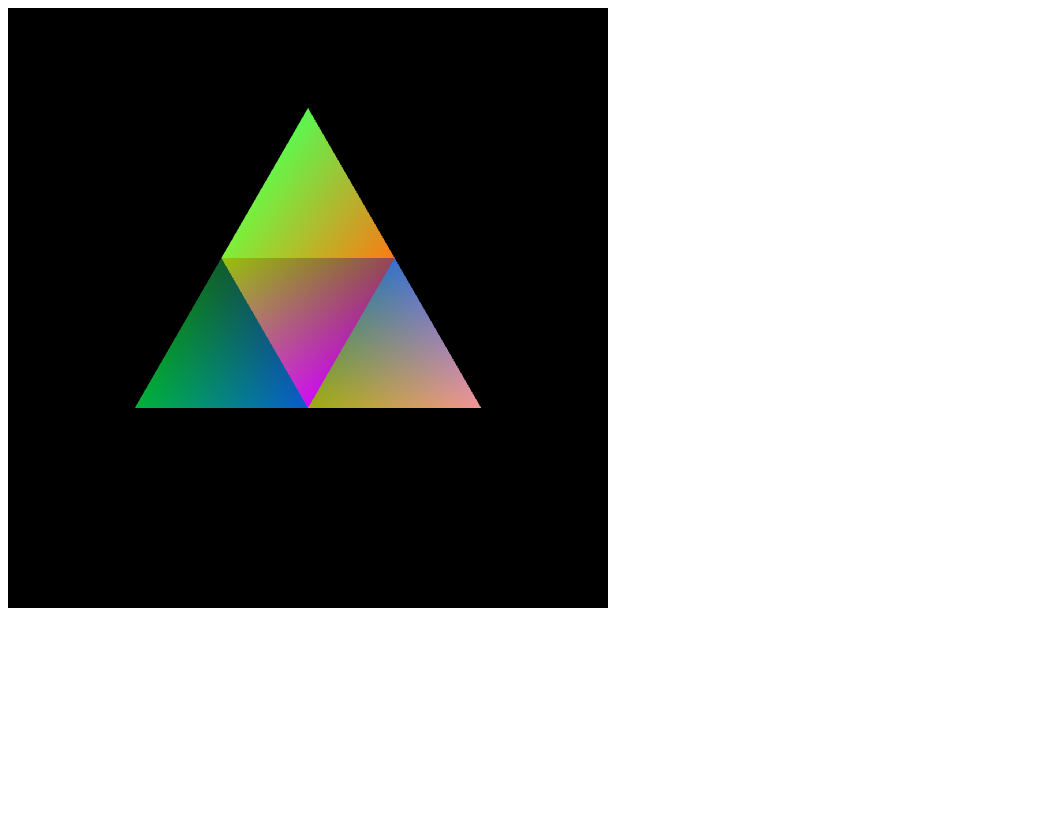
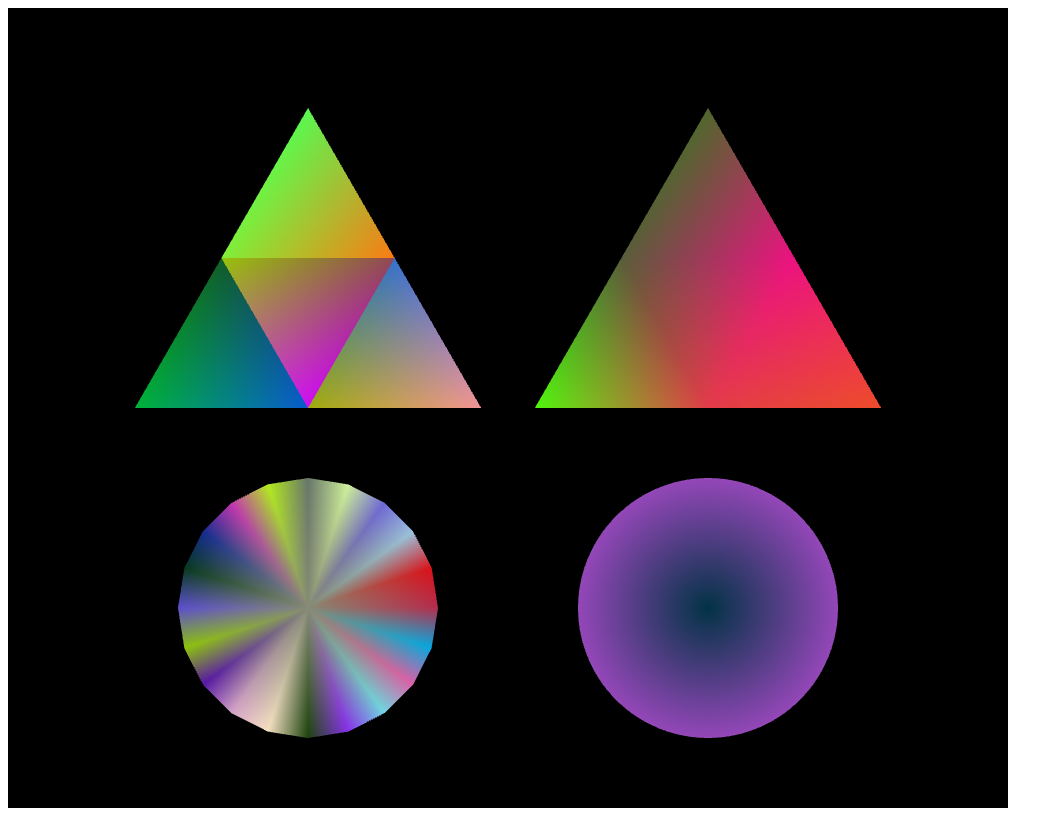
Before and after one commit to kangrnin/webgl2-study, a plain HTML site: page assignment1.html in a window 1280 px wide. Shown: the whole page, without its empty margins (0-1063 px from the left). Drawn offline with Linux system fonts and the light colour scheme.

Commit message:
Add various polygon rendering

```diff
--- a/assignment1.html
+++ b/assignment1.html
@@ -1,7 +1,7 @@
 <html>
   <head> </head>
   <body>
-    <canvas id="app" width="600" height="600"></canvas>
+    <canvas id="app" width="1000" height="800"></canvas>
     <script id="vertex-shader" type="x-shader/x-vertex">
       #version 300 es
 
--- a/src/assignment1.js
+++ b/src/assignment1.js
@@ -6,6 +6,9 @@ class PolygonRenderer {
   }
 
   renderPolygon(positions, colors) {
+    positions = new Float32Array(positions)
+    colors = new Float32Array(colors)
+
     this.setVertexPositions(positions)
     this.setColors(colors)
 
@@ -54,19 +57,42 @@ class PolygonRenderer {
   }
 }
 
+function sinDeg(degree) {
+  return Math.sin(degree * (Math.PI / 180))
+}
+
+function cosDeg(degree) {
+  return Math.cos(degree * (Math.PI / 180))
+}
+
 function generateTrianglePositions(x, y, r) {
-  const cos30 = Math.cos(30 * (Math.PI / 180))
-  const sin30 = Math.sin(30 * (Math.PI / 180))
-  return new Float32Array([x, y - r, x - r * cos30, y + r * sin30, x + r * cos30, y + r * sin30])
+  return [x, y - r, x - r * cosDeg(30), y + r * sinDeg(30), x + r * cosDeg(30), y + r * sinDeg(30)]
 }
 
 function generateRandomColors(n) {
   let colors = []
   for (let i = 0; i < n; i++) {
-    colors = [...colors, Math.random(), Math.random(), Math.random(), 1]
+    colors.push([Math.random(), Math.random(), Math.random(), 1])
   }
+  return colors
+}
 
-  return new Float32Array(colors)
+function renderCircle(renderer, x, y, r, vertexCnt, vertexColorCnt = vertexCnt) {
+  const centerColor = generateRandomColors(1)[0]
+  const vertexColors = generateRandomColors(vertexColorCnt)
+
+  for (let i = 0; i < vertexCnt; i++) {
+    const deg1 = (360 / vertexCnt) * i
+    const deg2 = (360 / vertexCnt) * (i + 1)
+    renderer.renderPolygon(
+      [x, y, x + r * sinDeg(deg1), y - r * cosDeg(deg1), x + r * sinDeg(deg2), y - r * cosDeg(deg2)],
+      [
+        ...centerColor,
+        ...vertexColors[Math.floor(i * (vertexColorCnt / vertexCnt))],
+        ...vertexColors[Math.floor(((i + 1) % vertexCnt) * (vertexColorCnt / vertexCnt))],
+      ]
+    )
+  }
 }
 
 function main() {
@@ -90,27 +116,54 @@ function main() {
   gl.useProgram(program)
   gl.uniform2f(resolutionUniformLocation, gl.canvas.width, gl.canvas.height)
 
-  const cos30 = Math.cos(30 * (Math.PI / 180))
-  const sin30 = Math.sin(30 * (Math.PI / 180))
-  const r = 100
-
+  const x1 = 300
+  const y1 = 300
+  const r1 = 100
   const polygonRenderer = new PolygonRenderer(gl, positionAttributeLocation, colorAttributeLocation)
   polygonRenderer.renderPolygon(
-    generateTrianglePositions(gl.canvas.width / 2, gl.canvas.height / 2 - r, r),
-    generateRandomColors(3)
+    generateTrianglePositions(x1, y1 - r1, r1),
+    generateRandomColors(3).reduce((prev, cur) => [...prev, ...cur])
   )
   polygonRenderer.renderPolygon(
-    generateTrianglePositions(gl.canvas.width / 2 - r * cos30, gl.canvas.height / 2 + r * sin30, r),
-    generateRandomColors(3)
+    generateTrianglePositions(x1 - r1 * cosDeg(30), y1 + r1 * sinDeg(30), r1),
+    generateRandomColors(3).reduce((prev, cur) => [...prev, ...cur])
   )
   polygonRenderer.renderPolygon(
-    generateTrianglePositions(gl.canvas.width / 2 + r * cos30, gl.canvas.height / 2 + r * sin30, r),
-    generateRandomColors(3)
+    generateTrianglePositions(x1 + r1 * cosDeg(30), y1 + r1 * sinDeg(30), r1),
+    generateRandomColors(3).reduce((prev, cur) => [...prev, ...cur])
   )
   polygonRenderer.renderPolygon(
-    generateTrianglePositions(gl.canvas.width / 2, gl.canvas.height / 2, -r),
-    generateRandomColors(3)
+    generateTrianglePositions(x1, y1, -r1),
+    generateRandomColors(3).reduce((prev, cur) => [...prev, ...cur])
   )
+
+  const x2 = 700
+  const y2 = 300
+  const r2 = 100
+  // left to right, top to bottom 0 ~ 5
+  const colors = generateRandomColors(6)
+  polygonRenderer.renderPolygon(generateTrianglePositions(x2, y2 - r2, r2), [...colors[0], ...colors[1], ...colors[2]])
+  polygonRenderer.renderPolygon(generateTrianglePositions(x2 - r2 * cosDeg(30), y2 + r2 * sinDeg(30), r2), [
+    ...colors[1],
+    ...colors[3],
+    ...colors[4],
+  ])
+  polygonRenderer.renderPolygon(generateTrianglePositions(x2, y2, -r2), [...colors[4], ...colors[2], ...colors[1]])
+  polygonRenderer.renderPolygon(generateTrianglePositions(x2 + r2 * cosDeg(30), y2 + r2 * sinDeg(30), r2), [
+    ...colors[2],
+    ...colors[4],
+    ...colors[5],
+  ])
+
+  const x3 = 300
+  const y3 = 600
+  const r3 = 130
+  renderCircle(polygonRenderer, x3, y3, r3, 20)
+
+  const x4 = 700
+  const y4 = 600
+  const r4 = 130
+  renderCircle(polygonRenderer, x4, y4, r4, 100, 1)
 }
 
 main()
```
